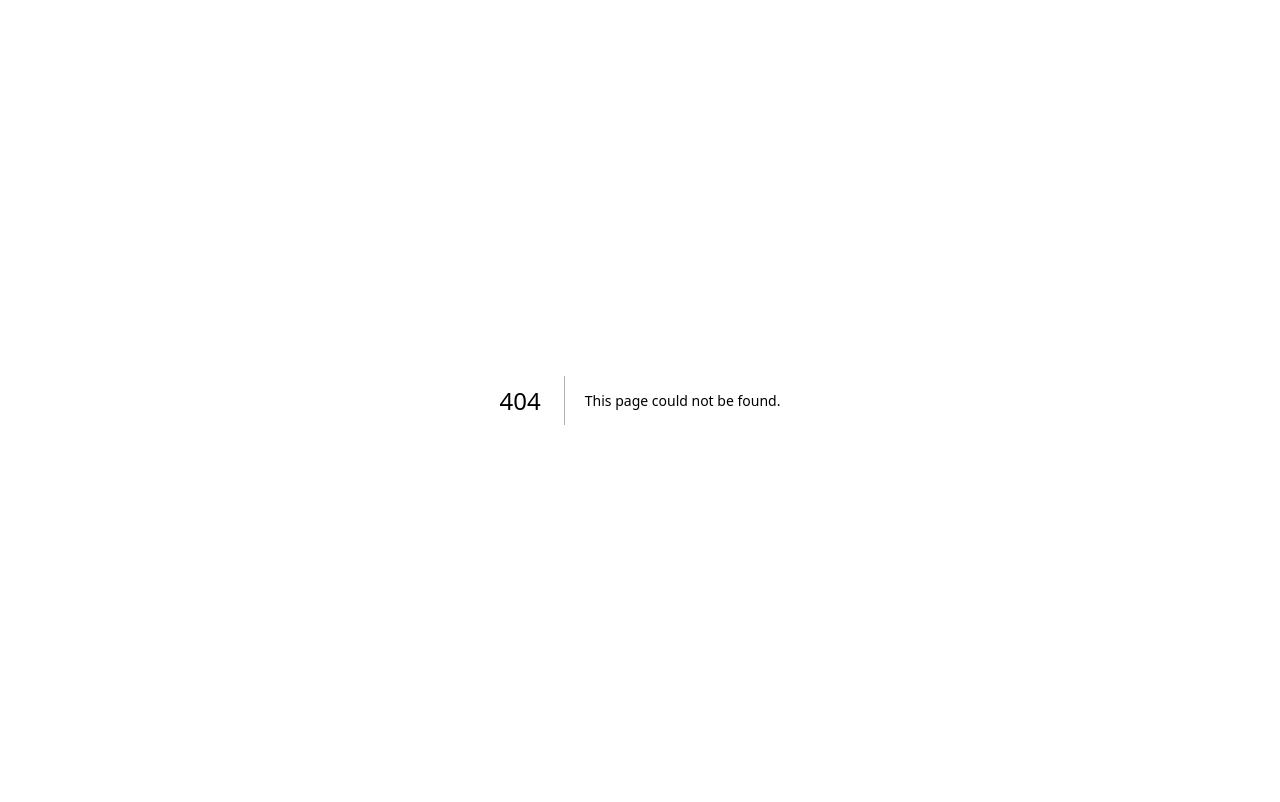
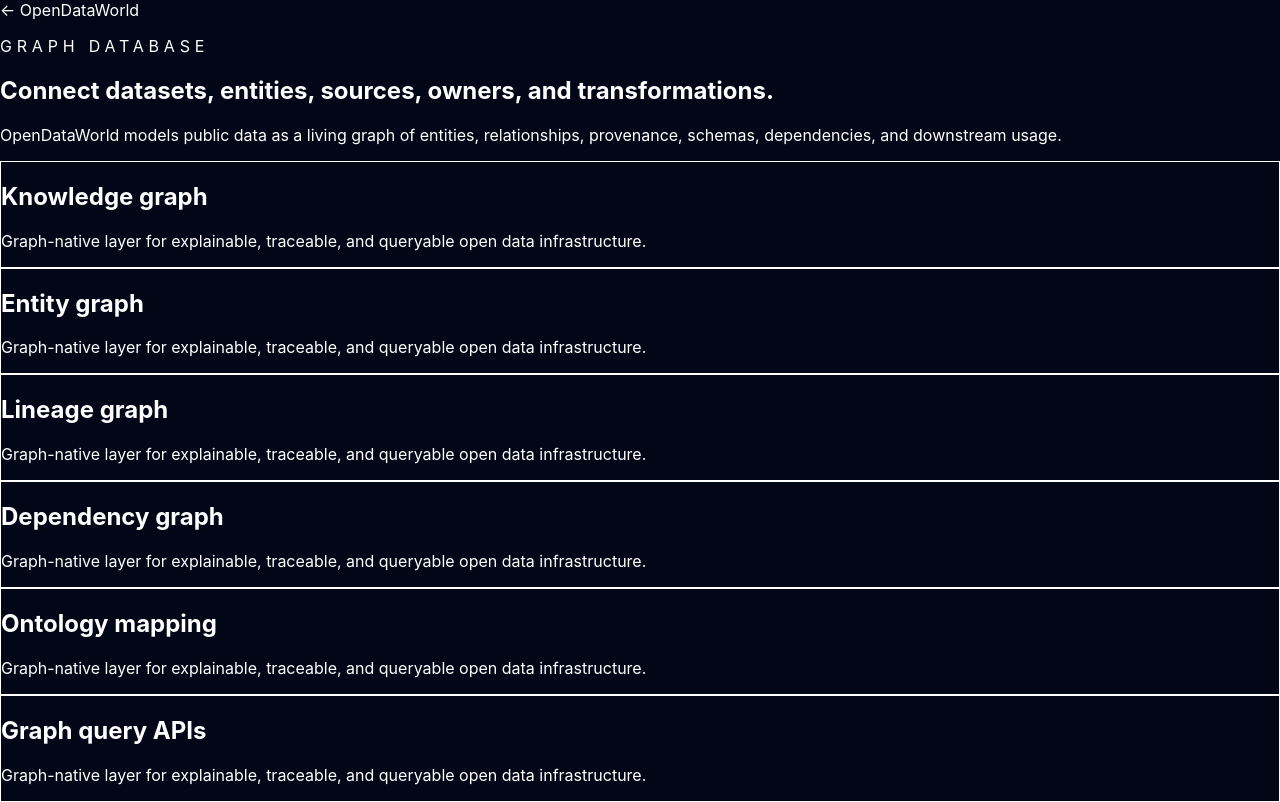
Before and after one commit to opensaaslabs/website, a Next.js app: page /opendataworld/graph in a window 1280 px wide. Before the commit this address had no page. Built offline with nearby package versions, Linux system fonts and the light colour scheme.

Commit message:
Add OpenDataWorld graph database page

```diff
--- /dev/null
+++ b/app/opendataworld/graph/page.tsx
@@ -0,0 +1,22 @@
+const graphLayers = ['Knowledge graph', 'Entity graph', 'Lineage graph', 'Dependency graph', 'Ontology mapping', 'Graph query APIs']
+
+export default function GraphPage() {
+  return (
+    <main className="min-h-screen bg-slate-950 px-6 py-20 text-white sm:px-10 lg:px-16">
+      <section className="mx-auto max-w-7xl">
+        <a href="/opendataworld" className="text-sm font-semibold text-cyan-300">← OpenDataWorld</a>
+        <p className="mt-10 text-sm font-semibold uppercase tracking-[0.3em] text-cyan-300">Graph database</p>
+        <h1 className="mt-5 max-w-4xl text-5xl font-black tracking-tight sm:text-7xl">Connect datasets, entities, sources, owners, and transformations.</h1>
+        <p className="mt-6 max-w-3xl text-lg leading-8 text-slate-300">OpenDataWorld models public data as a living graph of entities, relationships, provenance, schemas, dependencies, and downstream usage.</p>
+        <div className="mt-12 grid gap-5 md:grid-cols-2 lg:grid-cols-3">
+          {graphLayers.map((layer) => (
+            <div key={layer} className="rounded-3xl border border-white/10 bg-white/[0.04] p-6">
+              <h2 className="text-2xl font-bold">{layer}</h2>
+              <p className="mt-3 text-slate-400">Graph-native layer for explainable, traceable, and queryable open data infrastructure.</p>
+            </div>
+          ))}
+        </div>
+      </section>
+    </main>
+  )
+}
```
